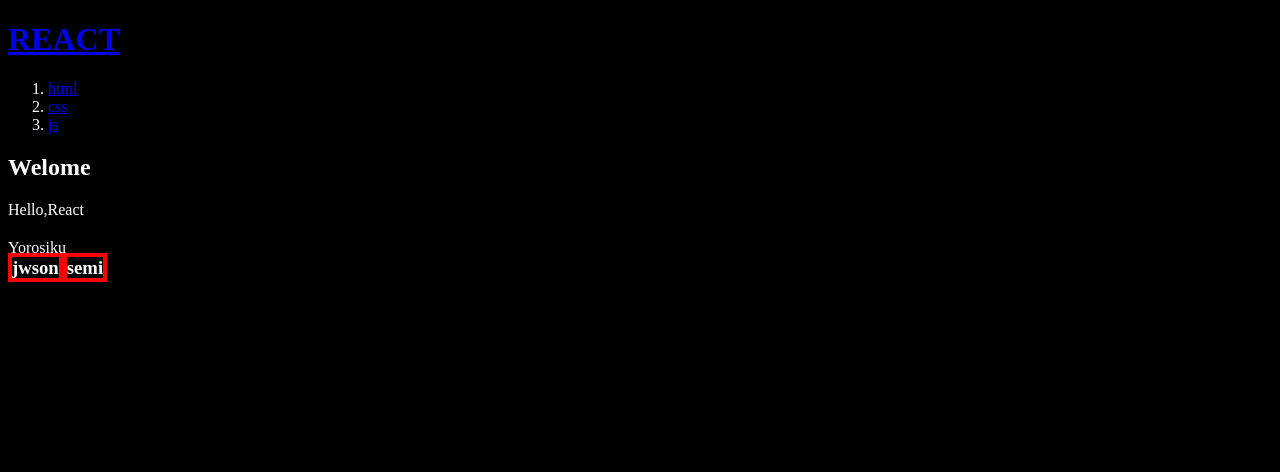
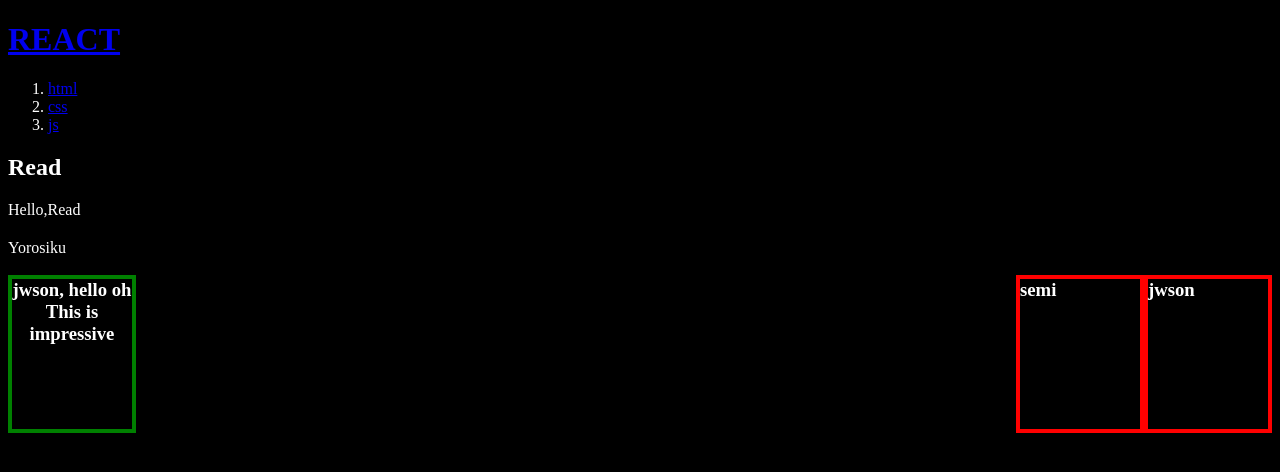
Before and after one commit to jwson-automation/Study-React-Theory, a React (Create React App) app: page / in a window 1280 px wide. Shown: the top 472 px of the page. Built offline with nearby package versions, Linux system fonts and the light colour scheme.

Commit message:
study about event&status

```diff
--- a/src/App.js
+++ b/src/App.js
@@ -1,12 +1,25 @@
 import logo from './logo.svg';
 import './App.css';
 
-// 1comfonent
-function Header(props){
-  // console.log('props',props,props.title);
-  return <header>
-  <h1><a href="/">{props.title}</a></h1>
- </header>}
+//Style
+const div_root = {'margin':'auto','width':'300px'}
+const div1 = {'width':'120px', 'height':'150px', 'float':'left','bacground-color':'white', 'text-align':'center', 'border-style':'solid', 'border-width':'4px', 'border-color':'green', 'vertical-align':'middle'};
+const RedboxStyle ={'width':'120px', 'height':'150px','float':'right','justifyContent': 'center','alignItems': 'center','border-style':'solid','border-width':'4px','border-color':'red', 'display':'inline'};
+const Middle_align = {}
+
+//source
+const topics = [
+  {id:1, title:'html' , body:'html is...'},
+  {id:2, title:'css' , body:'css is...'},
+  {id:3, title:'js' , body:'js is...'}
+]
+
+//Style Function
+function RedBox(props){
+  return <h3 style= {RedboxStyle} >{props.title}</h3> }
+
+ function Divone(props){
+   return <h3 style= {div1}>{props.title}</h3> }
 
 // 3comfonent
 function Article(props){
@@ -15,40 +28,57 @@
     {props.body}
   </article>}
 
+
+
+
+ // 1comfonent
+function Header(props){
+  return <header>
+  <h1><a href="/" onClick={(event)=>{
+    event.preventDefault();
+    props.onChangeMode();
+  }}>{props.title}</a></h1>
+ </header>}
+
  // 2comfonent
 function Nav(props){
 
   const lis = []
   for(let i=0; i<props.topics.length; i++)
   {let t = props.topics[i];
-  lis.push(<li key={t.id}><a href="{'/read/'+t.id}">{t.title}</a></li>)
+    lis.push(<li key={t.id}><a href="{'/read/'+t.id}" id={t.id}>{t.title}</a></li>)
   }
-return <nav>
+  return <nav onClick={event=>{
+    event.preventDefault();
+    props.onChangeMode(event.target.id);
+  }}>
             <ol>
               {lis}
             </ol>
   </nav>}
 
-function RedBox(props){
-  const RedboxStyle ={'border-style':'solid','border-width':'4px','border-color':'red', 'display':'inline'};
-  return <h3 style= {RedboxStyle} >{props.title}</h3>
- }
-
 // Main
 function App() {
-  const topics = [
-    {id:1, title:'html' , body:'html is...'},
-    {id:2, title:'css' , body:'css is...'},
-    {id:3, title:'js' , body:'js is...'}
-  ]
+  let content =null;
+  const mode = 'READ';
+  if (mode==='WELCOME'){
+    content = <Article title="Welome" body="Hello,React"></Article>
+  }else if(mode==='READ'){
+    content = <Article title="Read" body="Hello,Read"></Article>
+  }
   return (
     <div>
-      <Header title="REACT"></Header>
-       <Nav topics={topics} ></Nav>
-       <Article title="Welome" body="Hello,React"></Article>
+      <Header title="REACT" onChangeMode={()=>{
+        alert('Header');
+      }}></Header>
+       <Nav topics={topics} onChangeMode={(id)=>{
+        alert(id);}} ></Nav>
+
+       {content}
        <Article body="Yorosiku"></Article>
        <RedBox title="jwson"></RedBox>
        <RedBox title="semi"></RedBox>
+       <Divone title='jwson, hello oh This is impressive'></Divone>
 
     </div>
   );
```
Lines whose indentation alone changed are shown as unchanged.
